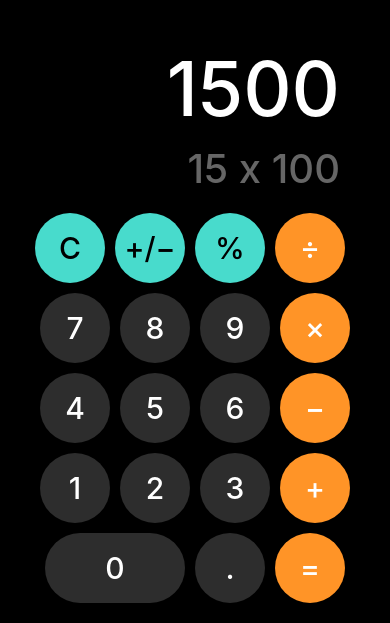
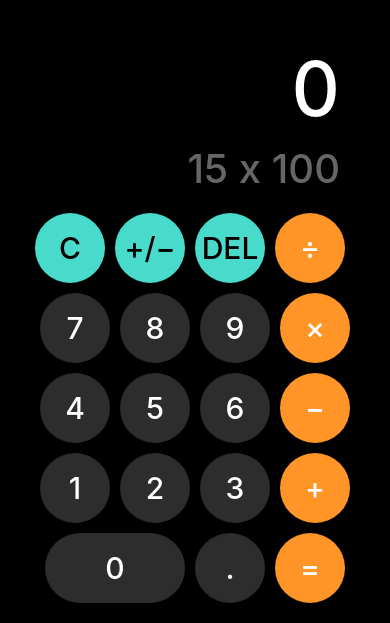
Before and after one commit to delafuentej/react-native_calculator, a React Native app: screen / in a window 390 px wide. Shown: the part 221-844 px from the top of the page. Built offline with nearby package versions, Linux system fonts and the light colour scheme.

Commit message:
functionality non-arithmetic buttons completed

```diff
--- a/src/presentation/components/CalculatorButton.tsx
+++ b/src/presentation/components/CalculatorButton.tsx
@@ -9,7 +9,7 @@ interface Props {
     color?: string;
     doubleSize?: boolean;
     blackText?: boolean;
-    onPress: ()=> void;
+    onPress: ()=> void | string | number;
 
 }
 
--- /dev/null
+++ b/src/presentation/hooks/useCalculator.tsx
@@ -0,0 +1,58 @@
+/* eslint-disable curly */
+/* eslint-disable eol-last */
+/* eslint-disable prettier/prettier */
+import { useState } from 'react';
+
+
+export const useCalculator = ()=>{
+    const[ number, setNumber ] = useState('0');
+    //  console.log('number.length',number.length);
+    const resetToNull = () =>{
+        setNumber('0');
+    };
+    const deleteLastDigit = ()=>{
+        // console.log('number.slice', number.slice(0, -1));
+       return ((number.length === 1) || ( number.length === 2 && number.includes('-'))) ? setNumber('0') :  (number.length > 1) ?  setNumber(number.slice(0, -1)) :  '';
+    };
+    const toggleSign = () =>{
+        return (Number(number) > 0) ? setNumber(`${-number}`) :  (Number(number) < 0) ? setNumber(`${-(number)}`) : '';
+    };
+
+    const buildNumber = (numberString: string) =>{
+        //so that no more than one decimal point can be marked on the display when it has already been marked once.
+        if( number.includes('.') && numberString === '.') return;
+        //to avoid displaying the number 0 oder -0 to the left of a number
+        if( number.startsWith('0') || number.startsWith('-0')){
+            if( numberString === '.'){
+                return setNumber( number + numberString);
+            }
+            //to evaluate if it is another zero and there is no decimal point
+            if( numberString === '0' && number.includes('.')){
+                return setNumber( number + numberString);
+            }
+            // to evaluate if the number !== 0, there is no decimal point, & it is the first number
+            if( numberString !== '0' && !number.includes('.')){
+                return setNumber( numberString);
+            }
+            // to avoid concatenated 0 followed on the left
+            if( numberString === '0' && !number.includes('.')){
+                return;
+            }
+            return setNumber( number + numberString);
+        }
+
+        setNumber( number + numberString);
+    };
+
+    return{
+        //properties:
+        number,
+
+        //methods:
+        buildNumber,
+        resetToNull,
+        deleteLastDigit,
+        toggleSign,
+
+    };
+};
--- a/src/presentation/screens/CalculatorScreen.tsx
+++ b/src/presentation/screens/CalculatorScreen.tsx
@@ -5,33 +5,42 @@
 import { Pressable, Text, View } from 'react-native';
 import { globalStyles, colors } from '../../config/theme/globalStyles';
 import { CalculatorButton } from '../components/CalculatorButton';
+import { useCalculator } from '../hooks/useCalculator';
 
 export const CalculatorScreen = () => {
+    const {number, buildNumber, resetToNull, deleteLastDigit, toggleSign} = useCalculator();
   return (
     <View style={globalStyles.mainContainer}>
         {/* math operations dialer */}
         <View style={globalStyles.operationsDialer}>
-            <Text style={globalStyles.mainResult}>1500</Text>
+            <Text
+                adjustsFontSizeToFit // to fit the fontsize of the number to the screen size
+                numberOfLines={1}
+                style={globalStyles.mainResult}
+                >{number}
+            </Text>
             <Text style={globalStyles.subResult}>15 x 100</Text>
         </View>
         {/* math operations buttons */}
         <View style={globalStyles.rowButtons}>
             {/* Pressable => to be able to click on the buttons for numbers and mathematical operations*/}
             <CalculatorButton
-                onPress={()=>console.log('C')}
+                onPress={resetToNull}
                 label='C'
                 color = {colors.lightBlue}
                 blackText
             />
             <CalculatorButton
-                onPress={()=>console.log('+/−')}
+                onPress={toggleSign}
+                // onPress={(number:any) =>toggleSign(number)}
                 label='+/−'
                 color = {colors.lightBlue}
                 blackText
                 />
             <CalculatorButton
-                onPress={()=>console.log('%')}
-                label='%'
+                onPress={(num:string):void=>deleteLastDigit(num)}
+                //  onPress={(number:any) :string => deleteLastDigit(number)}
+                label='DEL'
                 color = {colors.lightBlue}
                 blackText
                 />
@@ -44,17 +53,17 @@ export const CalculatorScreen = () => {
         <View style={globalStyles.rowButtons}>
 
             <CalculatorButton
-                onPress={()=> console.log('7')}
+                onPress={()=> buildNumber('7')}
                 label='7'
                 color = {colors.darkGray}
             />
             <CalculatorButton
-                onPress={()=> console.log('8')}
+                onPress={()=> buildNumber('8')}
                 label='8'
                 color = {colors.darkGray}
                 />
             <CalculatorButton
-                onPress={()=> console.log('9')}
+                onPress={()=> buildNumber('9')}
                 label='9'
                 color = {colors.darkGray}
                 />
@@ -66,17 +75,17 @@ export const CalculatorScreen = () => {
         </View>
         <View style={globalStyles.rowButtons}>
             <CalculatorButton
-                onPress={()=> console.log('4')}
+                onPress={()=> buildNumber('4')}
                 label='4'
                 color = {colors.darkGray}
             />
             <CalculatorButton
-                onPress={()=> console.log('5')}
+                onPress={()=> buildNumber('5')}
                 label='5'
                 color = {colors.darkGray}
                 />
             <CalculatorButton
-                onPress={()=> console.log('6')}
+                onPress={()=> buildNumber('6')}
                 label='6'
                 color = {colors.darkGray}
                 />
@@ -88,17 +97,17 @@ export const CalculatorScreen = () => {
         </View>
         <View style={globalStyles.rowButtons}>
             <CalculatorButton
-                onPress={()=> console.log('1')}
+                onPress={()=> buildNumber('1')}
                 label='1'
                 color = {colors.darkGray}
             />
             <CalculatorButton
-                onPress={()=> console.log('2')}
+                onPress={()=> buildNumber('2')}
                 label='2'
                 color = {colors.darkGray}
                 />
             <CalculatorButton
-                onPress={()=> console.log('3')}
+                onPress={()=> buildNumber('3')}
                 label='3'
                 color = {colors.darkGray}
                 />
@@ -110,14 +119,14 @@ export const CalculatorScreen = () => {
         </View>
         <View style={globalStyles.rowButtons}>
             <CalculatorButton
-                onPress={()=> console.log('0')}
+                onPress={()=> buildNumber('0')}
                 doubleSize
                 label='0'
                 color = {colors.darkGray}
             />
 
             <CalculatorButton
-                onPress={()=> console.log('.')}
+                onPress={()=> buildNumber('.')}
                 label='.'
                 color = {colors.darkGray}
                 />
```
